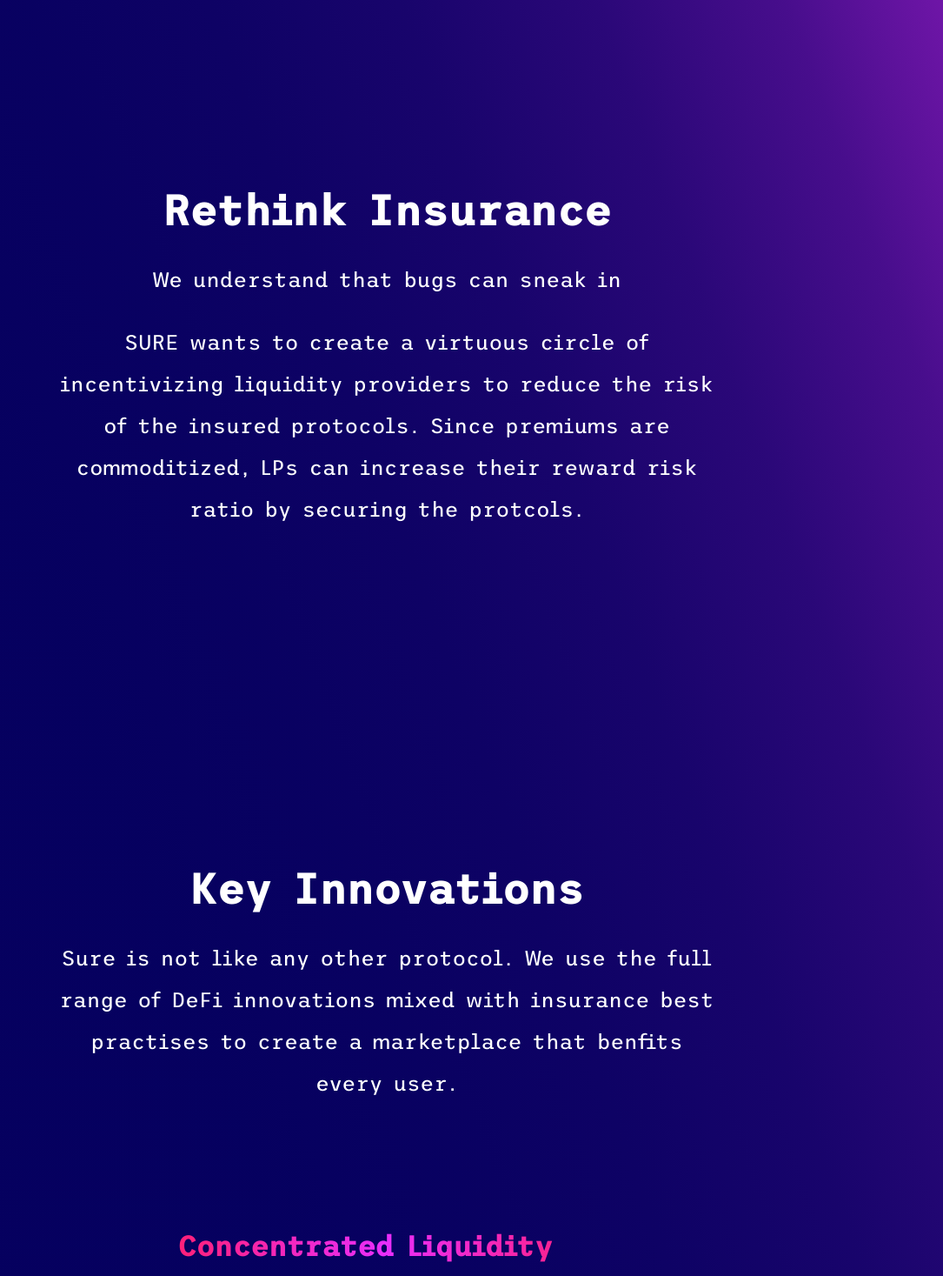
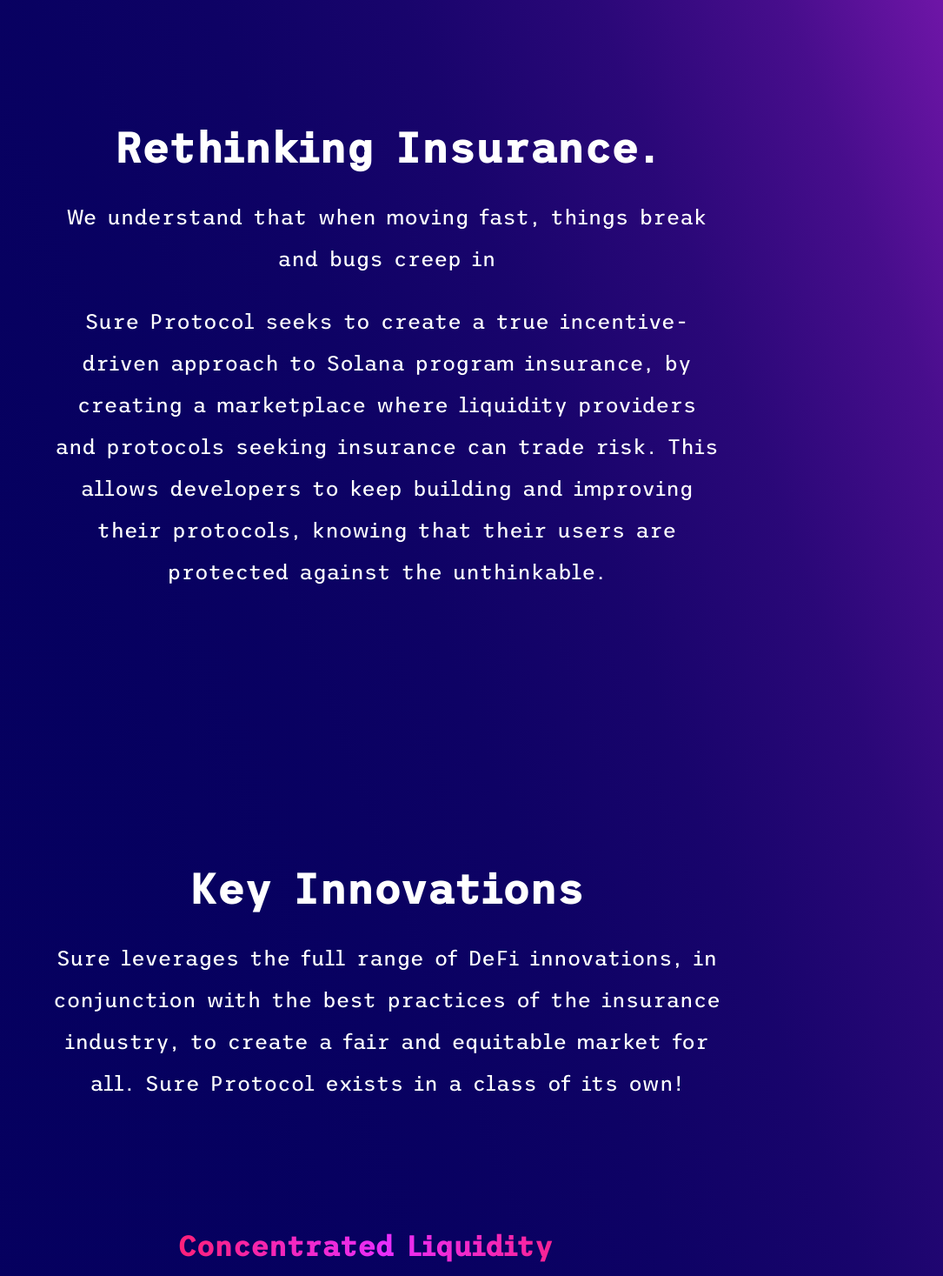
Before and after one commit to Sure-Protocol/landing, a Next.js app: page / in a window 1280 px wide. Shown: the part 973-2440 px from the top of the page at 87% size, without its empty margins (195-1280 px from the left). Built offline with nearby package versions, Linux system fonts and the light colour scheme.

Commit message:
Made some changes to index.tsx

```diff
--- a/pages/index.tsx
+++ b/pages/index.tsx
@@ -118,7 +118,7 @@
             <div className={styles.container}>
               <div className={styles.statement}>
                 <div>
-                  <h1>Rethink Insurance</h1>
+                  <h1>Rethinking Insurance.</h1>
                 </div>
 
                 <div
@@ -127,12 +127,12 @@
                     text-align: center;
                   `}
                 >
-                  <p>We understand that bugs can sneak in</p>
+                  <p>We understand that when moving fast, things break and bugs creep in</p>
                   <p>
-                    SURE wants to create a virtuous circle of incentivizing
-                    liquidity providers to reduce the risk of the insured
-                    protocols. Since premiums are commoditized, LPs can increase
-                    their reward risk ratio by securing the protcols.
+                    Sure Protocol seeks to create a true incentive-driven approach to
+                    Solana program insurance, by creating a marketplace where liquidity providers
+                    and protocols seeking insurance can trade risk. This allows developers to keep building
+                    and improving their protocols, knowing that their users are protected against the unthinkable.
                   </p>
                 </div>
               </div>
@@ -150,9 +150,9 @@
                   `}
                 >
                   <p>
-                    Sure is not like any other protocol. We use the full range
-                    of DeFi innovations mixed with insurance best practises to
-                    create a marketplace that benfits every user.
+                    Sure leverages the full range
+                    of DeFi innovations, in conjunction with the best practices of the insurance industry, to
+                    create a fair and equitable market for all. Sure Protocol exists in a class of its own!
                   </p>
                 </div>
               </div>
```
Also changed, not shown: package.json (+10 -1 lines).
